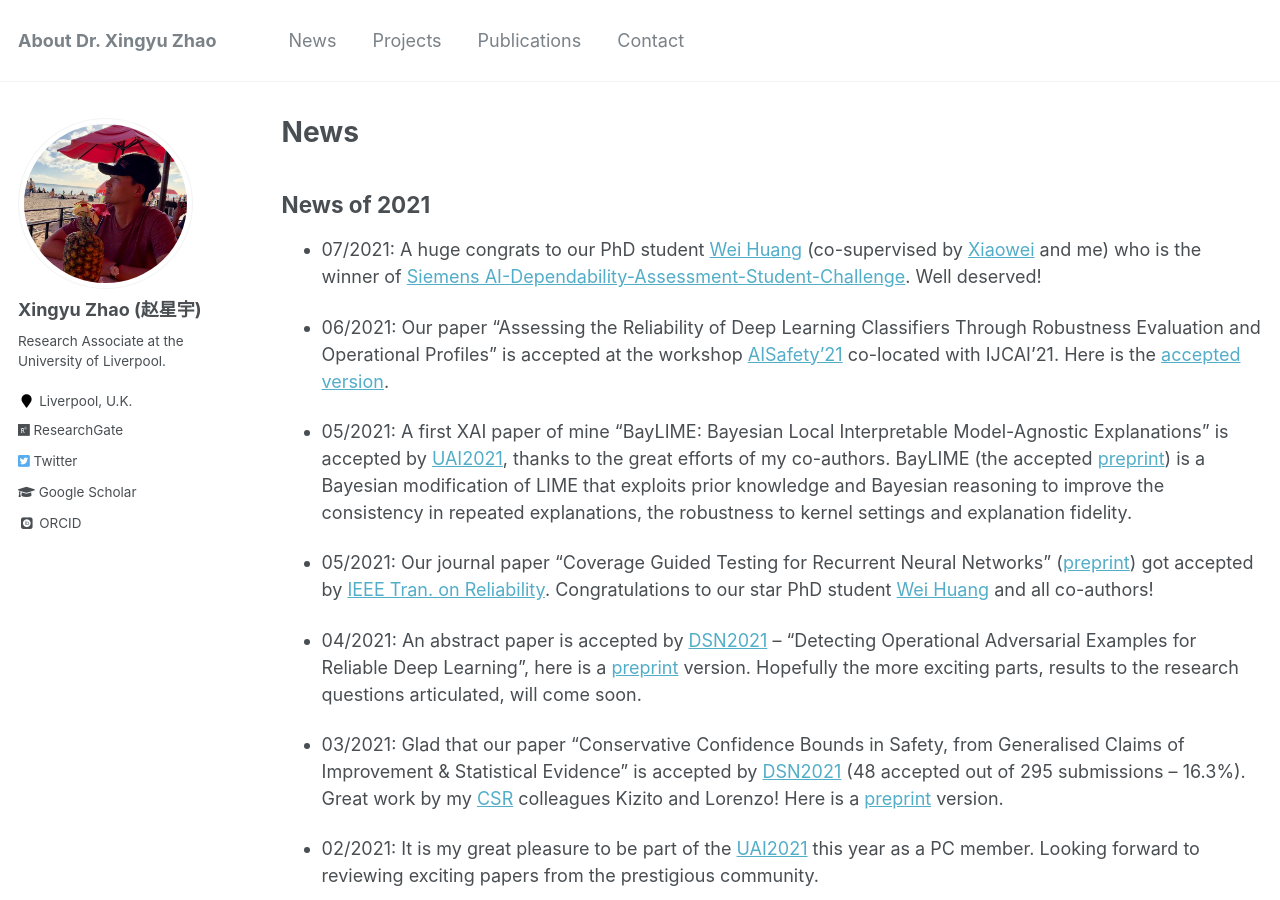
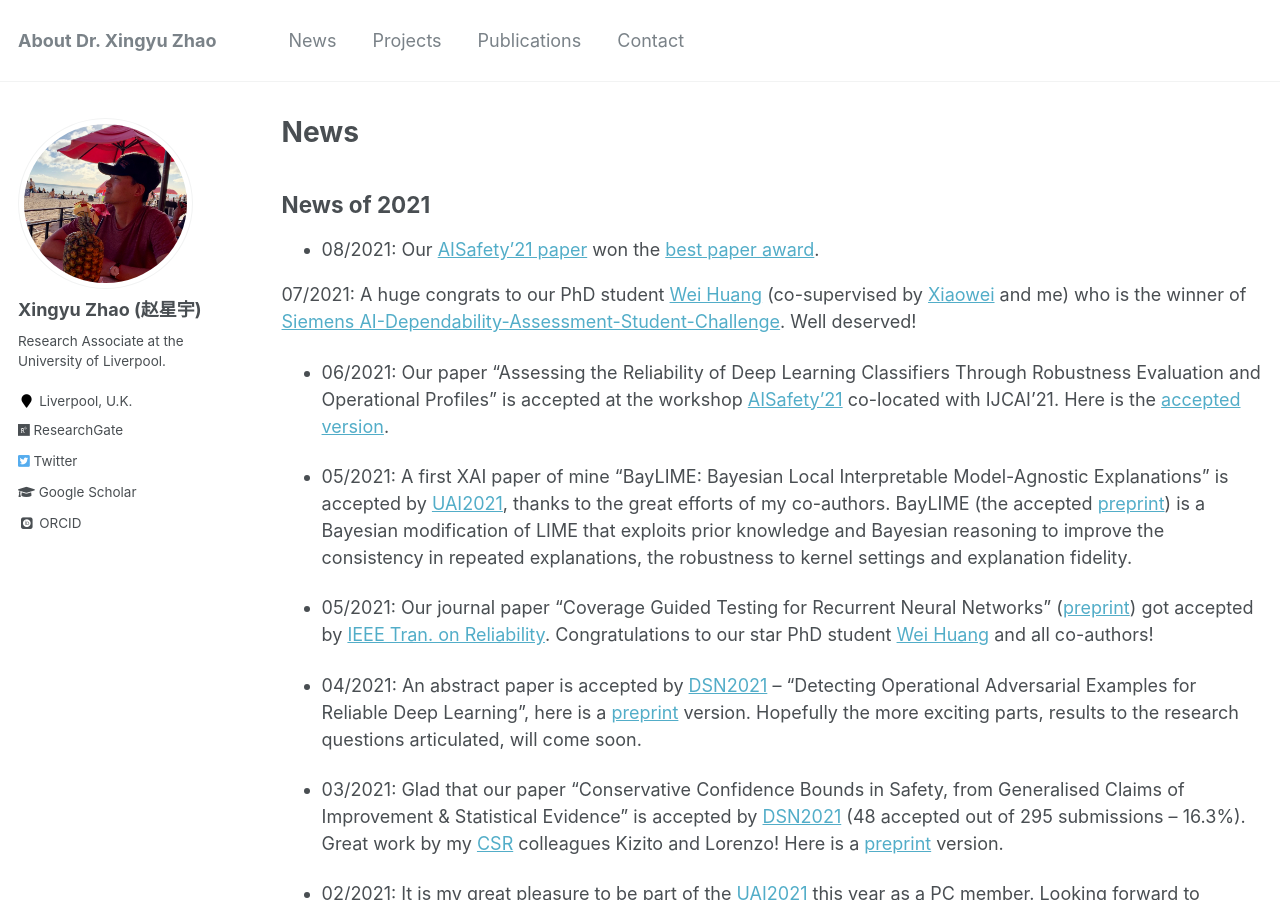
Before and after one commit to x-y-zhao/x-y-zhao.github.io, a Jekyll site: the page built from _pages/news.md, in a window 1280 px wide and 900 px high. Built offline with Jekyll 4.4.1, drawn with Linux system fonts in a browser that asks for light colours; some web fonts are replaced.

Commit message:
Update news.md

```diff
--- a/_pages/news.md
+++ b/_pages/news.md
@@ -10,7 +10,9 @@
 {% include base_path %}
 ## News of 2021
 
-* 07/2021: A huge congrats to our PhD student [Wei Huang](https://scholar.google.com/citations?user=qwqKoMAAAAAJ&hl=en) (co-supervised by [Xiaowei](https://cgi.csc.liv.ac.uk/~xiaowei/) and me) who is the winner of [Siemens AI-Dependability-Assessment-Student-Challenge](https://ecosystem.siemens.com/topic/detail/default/33). Well deserved!
+* 08/2021: Our [AISafety'21 paper](https://arxiv.org/pdf/2106.01258.pdf) won the [best paper award](https://www.aisafetyw.org/best-paper-award).
+
+07/2021: A huge congrats to our PhD student [Wei Huang](https://scholar.google.com/citations?user=qwqKoMAAAAAJ&hl=en) (co-supervised by [Xiaowei](https://cgi.csc.liv.ac.uk/~xiaowei/) and me) who is the winner of [Siemens AI-Dependability-Assessment-Student-Challenge](https://ecosystem.siemens.com/topic/detail/default/33). Well deserved!
 
 * 06/2021: Our paper "Assessing the Reliability of Deep Learning Classifiers Through Robustness Evaluation and Operational Profiles" is accepted at the workshop [AISafety'21](https://www.aisafetyw.org/) co-located with IJCAI'21. Here is the [accepted version](https://arxiv.org/pdf/2106.01258.pdf).
 
```
